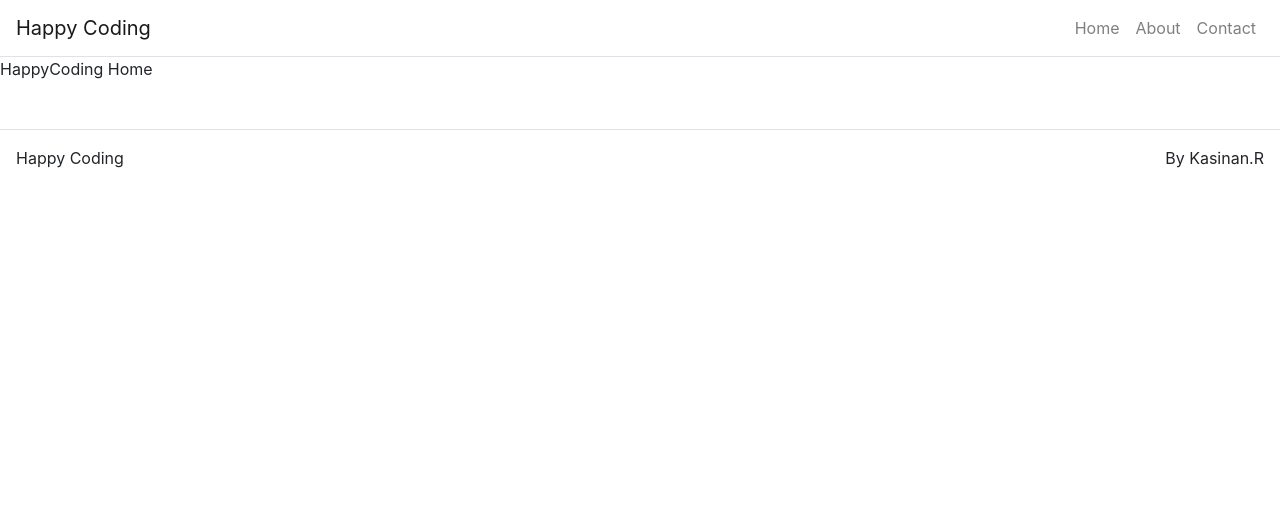
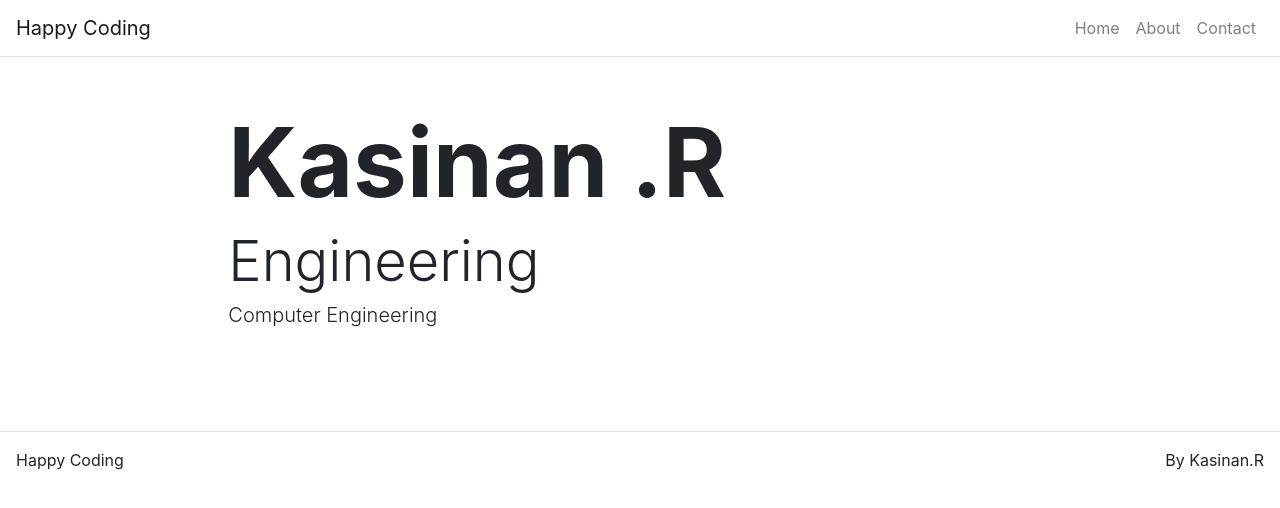
Before and after one commit to sheyguys/React-Profile, a React (Create React App) app: page / in a window 1280 px wide. Shown: the top 508 px of the page. Built offline with nearby package versions, Linux system fonts and the light colour scheme.

Commit message:
Add Jumbotron

```diff
--- a/src/App.js
+++ b/src/App.js
@@ -23,7 +23,7 @@ class App extends React.Component {
         { title: 'Contact', path: '/contact' },
       ],
       home: {
-        name: 'Kasinan Rordthab',
+        name: 'Kasinan .R',
         faculty: 'Engineering',
         subject: 'Computer Engineering'
       },
--- /dev/null
+++ b/src/component/Hero.js
@@ -0,0 +1,25 @@
+import React from 'react';
+import Jumbotron from 'react-bootstrap/Jumbotron';
+import Container from 'react-bootstrap/Container';
+import Row from 'react-bootstrap/Row';
+import Col from 'react-bootstrap/Col';
+
+function Hero(props) {
+
+    return (
+        <Jumbotron className="bg-transparent jumbotron-fluid p-0">
+            <Container fluid={true}>
+                <Row className="justify-content-center py-5">
+                    <Col md={8} sm={12}>
+                        { props.name && <h1 className="display-1 font-weight-bolder">{ props.name} </h1> }
+                        { props.faculty && <h3 className="display-4 font-weight-light">{ props.faculty} </h3> }
+                        { props.subject && <h3 className="lead font-weight-light">{ props.subject} </h3> }
+                    </Col>
+                </Row>
+            </Container>
+        </Jumbotron>
+            );
+
+        }
+
+export default Hero;
--- a/src/pages/HomePage.js
+++ b/src/pages/HomePage.js
@@ -1,9 +1,10 @@
 import React from 'react';
+import Hero from '../component/Hero'
 
 function HomePage(props) {
 
     return (
-        <p>HappyCoding Home</p>
+        <Hero name={props.name} faculty={props.faculty} subject={props.subject}/>
     )
 
 }
```
